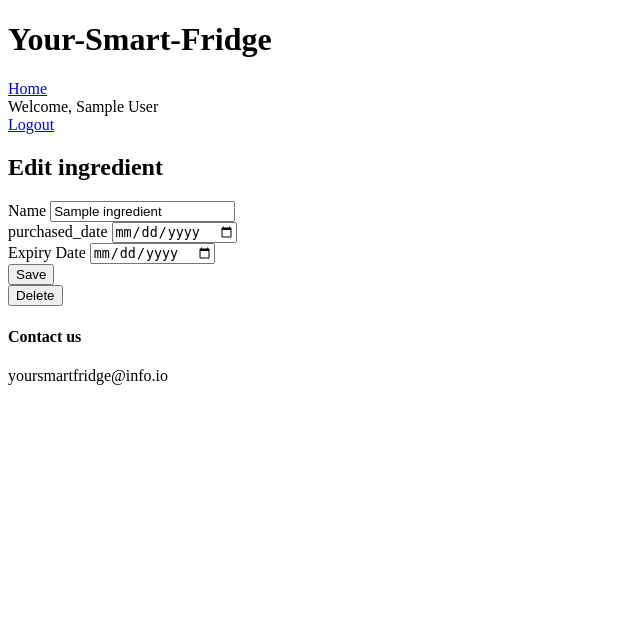
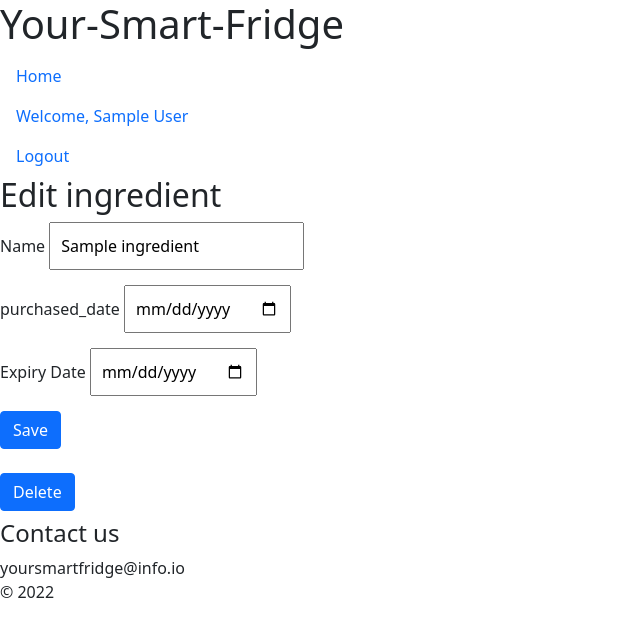
Before and after one commit to May-Manmai/flask-app, a Flask app: page /fridge/1/edit in a window 1280 px wide. Shown: the top 637 px of the page, without its empty margins (0-640 px from the left). Run offline with Flask 2, Linux system fonts and the light colour scheme; the visitor is signed in with stand-in values (Sample User, id 1); a database or web service that is not in the repository returns one stand-in record (values such as "Sample title"); some libraries are stand-ins or nearby versions.

Commit message:
try to do CSS

```diff
--- a/controllers/fridge_controller.py
+++ b/controllers/fridge_controller.py
@@ -16,6 +16,7 @@ def fridge():
     user_id = session.get("user_id")
     fridge_items = get_not_expired_ingredients(user_id)
     bin_items = get_expired_ingredients(user_id)
+
     # get image from selected ingredients
     checked_items = request.args.getlist("selected_ingredients")
     if not checked_items:
--- a/static/style.css
+++ b/static/style.css
@@ -1,7 +1,7 @@
 .input-container {
     display: -ms-flexbox;
     display: flex;
-    width: 100%;
+    width: 30%;
     margin-bottom: 15px;
 }
 
--- a/templates/base.html
+++ b/templates/base.html
@@ -10,26 +10,36 @@
             rel="stylesheet"
             href="https://cdnjs.cloudflare.com/ajax/libs/font-awesome/4.7.0/css/font-awesome.min.css"
         />
+        <link
+            href="https://cdn.jsdelivr.net/npm/bootstrap@5.1.3/dist/css/bootstrap.min.css"
+            rel="stylesheet"
+            integrity="sha384-1BmE4kWBq78iYhFldvKuhfTAU6auU8tT94WrHftjDbrCEXSU1oBoqyl2QvZ6jIW3"
+            crossorigin="anonymous"
+        />
     </head>
     <body>
         <header>
             <h1>Your-Smart-Fridge</h1>
-            <nav>
+            <nav class="nav flex-column">
                 <div>
-                    <a href="/">Home</a>
+                    <a class="nav-link active" href="/">Home</a>
                 </div>
 
                 {% if session.get('user_id') %}
-                <div>Welcome, {{session.get('user_name')}}</div>
+                <div class="nav-link active">
+                    Welcome, {{session.get('user_name')}}
+                </div>
                 <div>
-                    <a href="/sessions/destroy">Logout</a>
+                    <a class="nav-link active" href="/sessions/destroy"
+                        >Logout</a
+                    >
                 </div>
                 {% else %}
                 <div>
-                    <a href="/login">Login</a>
+                    <a class="nav-link active" href="/login">Login</a>
                 </div>
                 <div>
-                    <a href="/signup">Sign up</a>
+                    <a class="nav-link active" href="/signup">Sign up</a>
                 </div>
                 {% endif %}
             </nav>
@@ -43,6 +53,8 @@
                 <h4>Contact us</h4>
                 yoursmartfridge@info.io
             </section>
+
+            <div>© 2022</div>
         </footer>
     </body>
 </html>
--- a/templates/fridge/edit.html
+++ b/templates/fridge/edit.html
@@ -1,42 +1,48 @@
 {% extends 'base.html' %} {% block content %}
 <form method="POST" action="/fridge/{{ingredient['id']}}">
     <h2>Edit ingredient</h2>
+    <div class="input-container">
         <div>
             <label for="name">Name</label>
             <input
+                class="input-field"
                 id="name"
                 name="name"
                 type="text"
                 value="{{ingredient['name']}}"
             />
         </div>
-
+    </div>
+    <div class="input-container">
         <div>
             <label for="purchased_date">purchased_date</label>
             <input
+                class="input-field"
                 id="purchased_date"
                 name="purchased_date"
                 type="date"
                 value="{{ingredient['purchased_date']}}"
             />
         </div>
-
+    </div>
+    <div class="input-container">
         <div>
             <label for="expiry_date">Expiry Date</label>
             <input
+                class="input-field"
                 id="expiry_date"
                 name="expiry_date"
                 type="date"
                 value="{{ingredient['expiry_date']}}"
             />
         </div>
-
+    </div>
     <div>
-        <button type="submit">Save</button>
+        <button class="btn btn-primary" type="submit">Save</button>
     </div>
 </form>
-
+<br />
 <form action="/fridge/{{ingredient['id']}}/delete" method="POST">
-    <button type="submit">Delete</button>
+    <button class="btn btn-primary" type="submit">Delete</button>
 </form>
 {% endblock content %}
--- /dev/null
+++ b/templates/fridge/test.html
@@ -0,0 +1,6 @@
+<div>{{source_id1}}</div>
+<div>{{recipe_info1["sourceUrl"]}}</div>
+<div>{{source_id2}}</div>
+<div>{{recipe_info2["sourceUrl"]}}</div>
+<div>{{source_id3}}</div>
+<div>{{recipe_info3["sourceUrl"]}}</div>
```
Also changed, not shown: templates/fridge/index.html (+49 -23 lines). Lines whose indentation alone changed are shown as unchanged.
